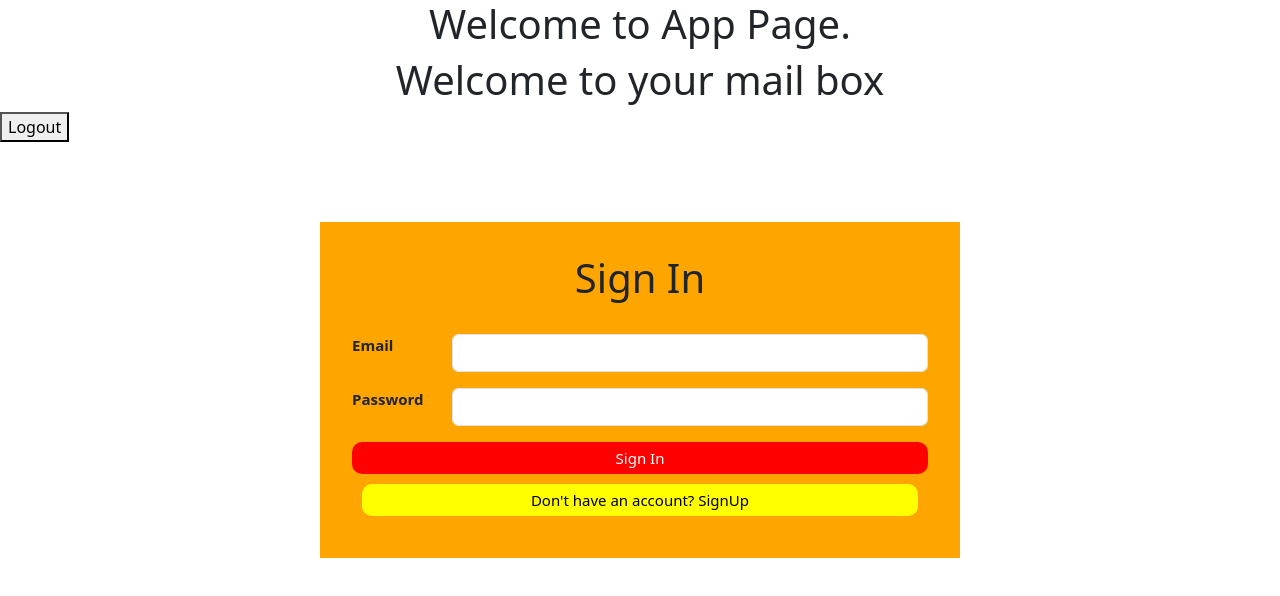
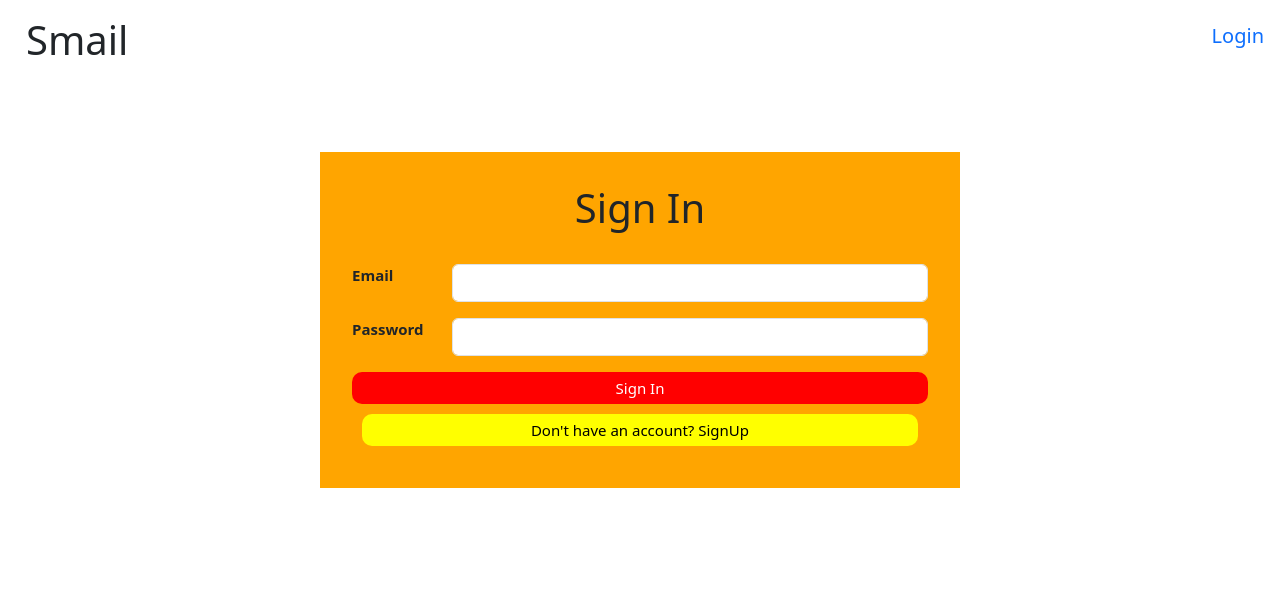
Before and after one commit to CoolShivas/React_Mail_Box_Client, a React app in the folder mail_box_client/: page /signin in a window 1280 px wide. Shown: the top 596 px of the page. Built offline with nearby package versions, Linux system fonts and the light colour scheme; the HTML template or start-up script is replaced by a standard one.

Commit message:
Header added with buttons login and logout

```diff
--- a/mail_box_client/src/App.jsx
+++ b/mail_box_client/src/App.jsx
@@ -4,7 +4,7 @@ import styles from "./App.module.css";
 const App = () => {
   return (
     <>
-      <h1> Welcome to App Page. </h1>
+
       <MyRouter></MyRouter>
     </>
   )
--- a/mail_box_client/src/auth/SignIn.jsx
+++ b/mail_box_client/src/auth/SignIn.jsx
@@ -1,10 +1,12 @@
-import { NavLink } from "react-router-dom/cjs/react-router-dom.min";
+import { NavLink, useHistory } from "react-router-dom/cjs/react-router-dom.min";
 import axios from "axios";
 import styles from "./SignUp.module.css";
 import { useDispatch } from "react-redux";
 import { authActions } from "../store";
 
 const SignIn = () => {
+
+    const navigate = useHistory();
 
     const dispatch = useDispatch();
 
@@ -30,9 +32,11 @@ const SignIn = () => {
 
             console.log('Response:', response.data)
             console.log("SignIn Successfully");
-            dispatch(authActions.login("/welcome"));
+            dispatch(authActions.login(response.data.idToken));
             alert("SignIn Successfully.");
             localStorage.setItem("Save Token", response.data.idToken);
+            navigate.replace("/welcome");
+
 
 
         } catch (error) {
--- a/mail_box_client/src/auth/SignUp.jsx
+++ b/mail_box_client/src/auth/SignUp.jsx
@@ -1,12 +1,9 @@
 import { NavLink, useHistory } from "react-router-dom/cjs/react-router-dom.min";
 import axios from "axios";
 import styles from "./SignUp.module.css";
-import { useDispatch } from "react-redux";
 
 
 const SignUp = () => {
-
-    const dispatch = useDispatch();
 
     const navigate = useHistory();
 
--- a/mail_box_client/src/components/Header.jsx
+++ b/mail_box_client/src/components/Header.jsx
@@ -1,33 +1,20 @@
-import { useDispatch } from "react-redux";
-import WelComePage from "../pages/WelComePage";
-import { authActions } from "../store";
-import { useHistory } from "react-router-dom/cjs/react-router-dom.min";
+import styles from "./Header.module.css";
+import Navbar from "./Navbar";
+
 
 
 const Header = () => {
 
-    const navigate = useHistory();
-
-    const dispatch = useDispatch();
-
-    const handlerOnLogout = () => {
-        dispatch(authActions.logout());
-        localStorage.removeItem("Save Token");
-        navigate.replace("/signup");
-    };
-
-
     return (
         <>
-            <div className="header_div">
-                <div className="header_container">
-                    <div className="header_log">
-                        <WelComePage></WelComePage>
+            <div className={styles.header_div}>
+                <div className={styles.header_container}>
+                    <div className={styles.header_log}>
+                        <h1> Smail </h1>
                     </div>
-                    <div className="header_logout__btn">
-                        <button onClick={handlerOnLogout}> Logout </button>
+                    <div>
+                        <Navbar></Navbar>
                     </div>
-
                 </div>
             </div>
         </>
--- /dev/null
+++ b/mail_box_client/src/components/Header.module.css
@@ -0,0 +1,15 @@
+.header_div {
+  margin: 1rem;
+  && .header_container {
+    display: flex;
+    flex-direction: row;
+    justify-content: space-between;
+    align-items: center;
+  }
+}
+
+.header_log {
+}
+
+.header_logout__btn {
+}
--- a/mail_box_client/src/components/MyRouter.jsx
+++ b/mail_box_client/src/components/MyRouter.jsx
@@ -3,14 +3,26 @@ import WelComePage from "../pages/WelComePage";
 import SignIn from "../auth/SignIn";
 import SignUp from "../auth/SignUp";
 import { Route } from "react-router-dom/cjs/react-router-dom.min";
+import { useSelector } from "react-redux";
 
 const MyRouter = () => {
+
+    const isAuthenticated = useSelector((store) => store.authen.isAuthenticated);
+
     return (
         <>
+
             <Route path="/"> <Header></Header> </Route>
-            <Route path="/signup"> <SignUp></SignUp> </Route>
-            <Route path="/signin"> <SignIn></SignIn> </Route>
-            <Route path="/welcome"> <WelComePage></WelComePage> </Route>
+            {isAuthenticated && <>
+
+                <Route path="/welcome"> <WelComePage></WelComePage> </Route>
+            </>}
+
+            {!isAuthenticated && <>
+                <Route path="/signup"> <SignUp></SignUp> </Route>
+                <Route path="/signin"> <SignIn></SignIn> </Route>
+            </>}
+
         </>
     )
 }
--- /dev/null
+++ b/mail_box_client/src/components/Navbar.jsx
@@ -0,0 +1,52 @@
+import { useDispatch } from "react-redux";
+import { authActions } from "../store";
+import { useHistory } from "react-router-dom/cjs/react-router-dom.min";
+import styles from "./Navbar.module.css";
+import { useSelector } from "react-redux";
+import { NavLink } from "react-router-dom/cjs/react-router-dom.min";
+
+const Navbar = () => {
+    const dispatch = useDispatch();
+
+    const isAuthenticated = useSelector((store) => store.authen.isAuthenticated);
+
+    const navigate = useHistory();
+
+    const handlerOnLogout = () => {
+        dispatch(authActions.logout());
+        localStorage.removeItem("Save Token");
+        navigate.replace("/signup");
+    };
+
+    return (
+        <nav className={styles.navbar}>
+            <ul>
+
+                {isAuthenticated && <>
+                    <li>
+                        <NavLink to="/welcome" className={styles.navlink}>
+                            home
+                        </NavLink>
+                    </li>
+
+                    <li>
+                        <NavLink to="/signup" className={styles.navlink}>
+                            <button onClick={handlerOnLogout}> Logout </button>
+                        </NavLink>
+                    </li>
+                </>}
+
+                {!isAuthenticated && <li>
+                    <NavLink to="/signin" className={styles.navlink}>
+                        login
+                    </NavLink>
+                </li>}
+
+
+
+            </ul>
+        </nav>
+    );
+};
+
+export default Navbar;
--- /dev/null
+++ b/mail_box_client/src/components/Navbar.module.css
@@ -0,0 +1,20 @@
+.navbar {
+  && ul {
+    list-style: none;
+    display: flex;
+    flex-direction: row;
+    justify-content: flex-end;
+    align-items: center;
+    gap: 1rem;
+    text-transform: capitalize;
+
+    && li {
+    }
+  }
+}
+
+.navlink {
+  text-decoration: none;
+  font-size: 20px;
+  font-weight: 500;
+}
```
